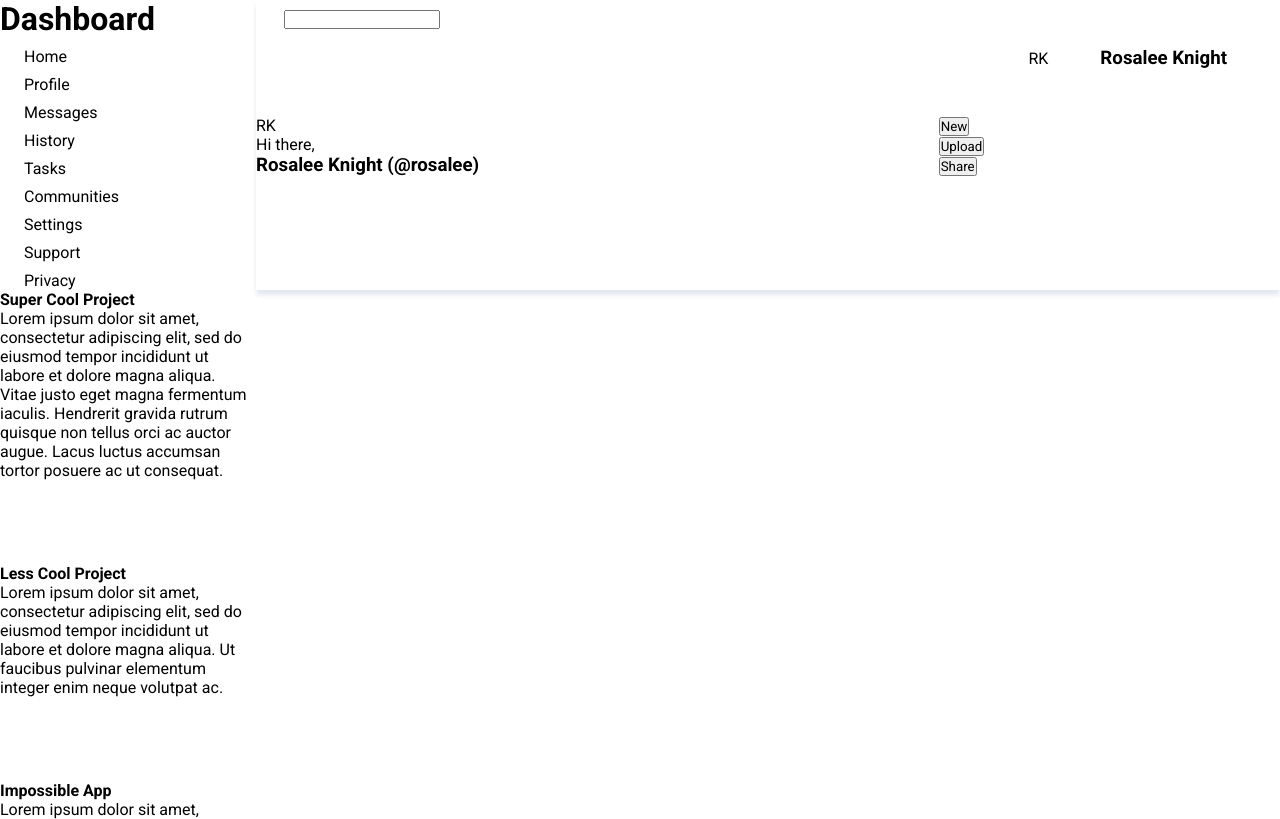
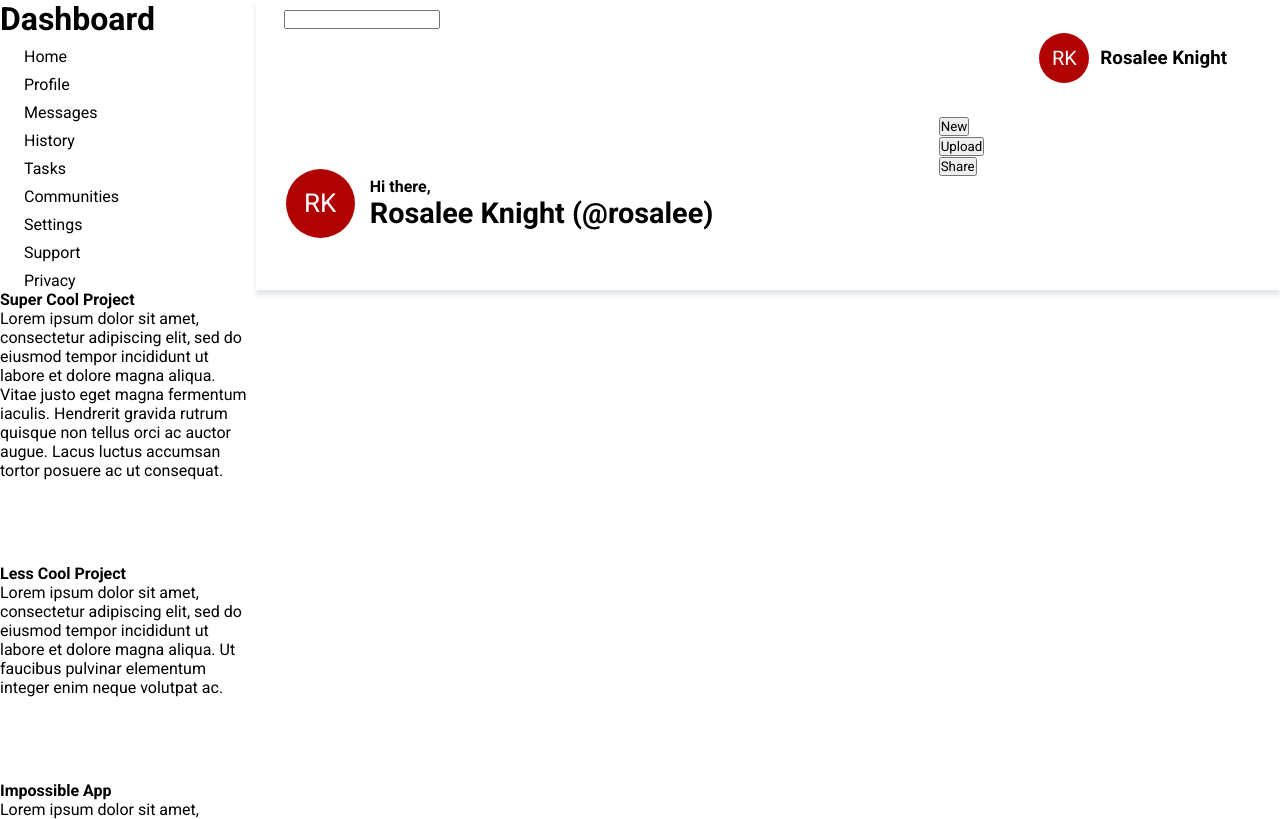
Before and after one commit to RosaleeKnight/admin-dashboard, a plain HTML site: page index.html in a window 1280 px wide. Shown: the top 819 px of the page. Drawn offline with Linux system fonts and the light colour scheme.

Commit message:
Edit style.css header

```diff
--- a/style.css
+++ b/style.css
@@ -66,3 +66,39 @@ ul {
 .user-info>#bell {
     justify-self: end;
 }
+
+.profile {
+    justify-self: center;
+    border-radius: 50%;
+    background-color: #b10202;
+    width: 1.5em;
+    height: 1.5em;
+    padding: 10px;
+    display: flex;
+    align-items: center;
+    justify-content: center;
+    font-size: 20px;
+    color:#ffffff;
+}
+
+.greeting {
+    grid-area: greeting;
+    display: grid;
+    grid-template-columns: 1fr 5fr;
+    align-items: center
+}
+
+.greeting>.profile {
+    justify-self: end;
+    margin-right: 15px;
+    font-size: 26px;
+    padding: 15px;
+}
+
+#user-greeting>p {
+    font-weight: bold;
+}
+
+#user-greeting>h3 {
+    font-size: 1.8rem;
+}
```
